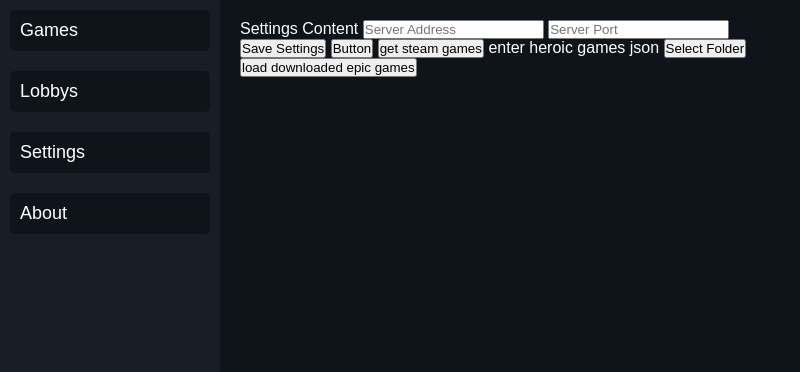
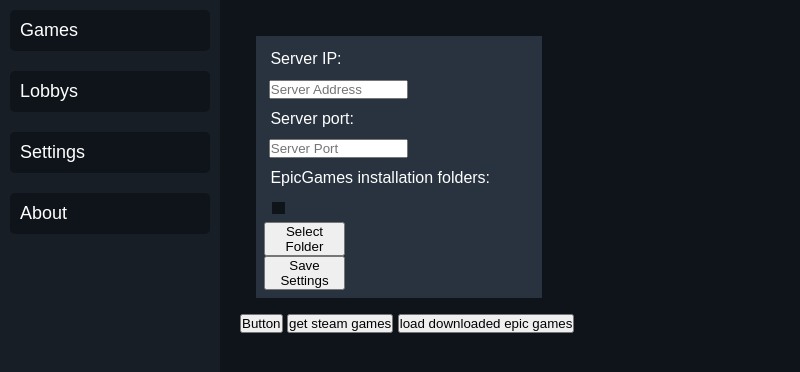
Before and after one commit to derpylama/game-selector, an Electron app: page main.html in a window 800 px wide. Both pictures are taken after a click on the element "Settings". Drawn offline with Linux system fonts and the light colour scheme; no server answers.

Commit message:
changed layout of settings menu

```diff
--- a/css/main.css
+++ b/css/main.css
@@ -152,3 +152,32 @@ menu div:hover {
     text-align: center;
     min-width: 300px;
 }
+
+#settings-container{
+    display: flex;
+    flex-direction: column;
+    width: 50%;
+    background-color: #28333f;
+    padding: 0.5rem;
+    margin: 1rem;
+}
+
+#settings-container input{
+    width: 50%;
+    margin: 0.3rem;
+}
+
+#settings-container button{
+    width: 30%;
+}
+
+#epicGamesList{
+    padding: 0.4rem;
+    margin: 0.5rem;
+    background-color: #0f141a;
+    width: fit-content;
+}
+
+label{
+    margin: 0.4rem;
+}
--- a/main.html
+++ b/main.html
@@ -78,19 +78,24 @@
         </div>
 
         <div id="content-settings" class="content-section" style="display:none;">
-            Settings Content
 
-            <input type="text" id="serverAddress" placeholder="Server Address" value="">
-            <input type="text" id="serverPort" placeholder="Server Port" value="">
-            <button id="saveSettingsButton">Save Settings</button>
+            <div id="settings-container">
+                <label for="serverAddress">Server IP:</label>
+                <input type="text" id="serverAddress" placeholder="Server Address" value="">
+                <label for="serverPort">Server port:</label>
+                <input type="text" id="serverPort" placeholder="Server Port" value="">
+
+                <label for="epicGamesList">EpicGames installation folders:</label>
+                <ul id="epicGamesList"></ul>
+                <button id="selectFolder">Select Folder</button>
+                <button id="saveSettingsButton">Save Settings</button>
+            </div>
+
 
             <button id="test">Button</button>
             <button id="getOwnedGames">get steam games</button>
 
-            <label title="enter heroic games json">enter heroic games json</label>
-            <button id="selectFolder">Select Folder</button>
 
-            <ul id="epicGamesList"></ul>
 
             <button id="import">load downloaded epic games</button>
 
```
